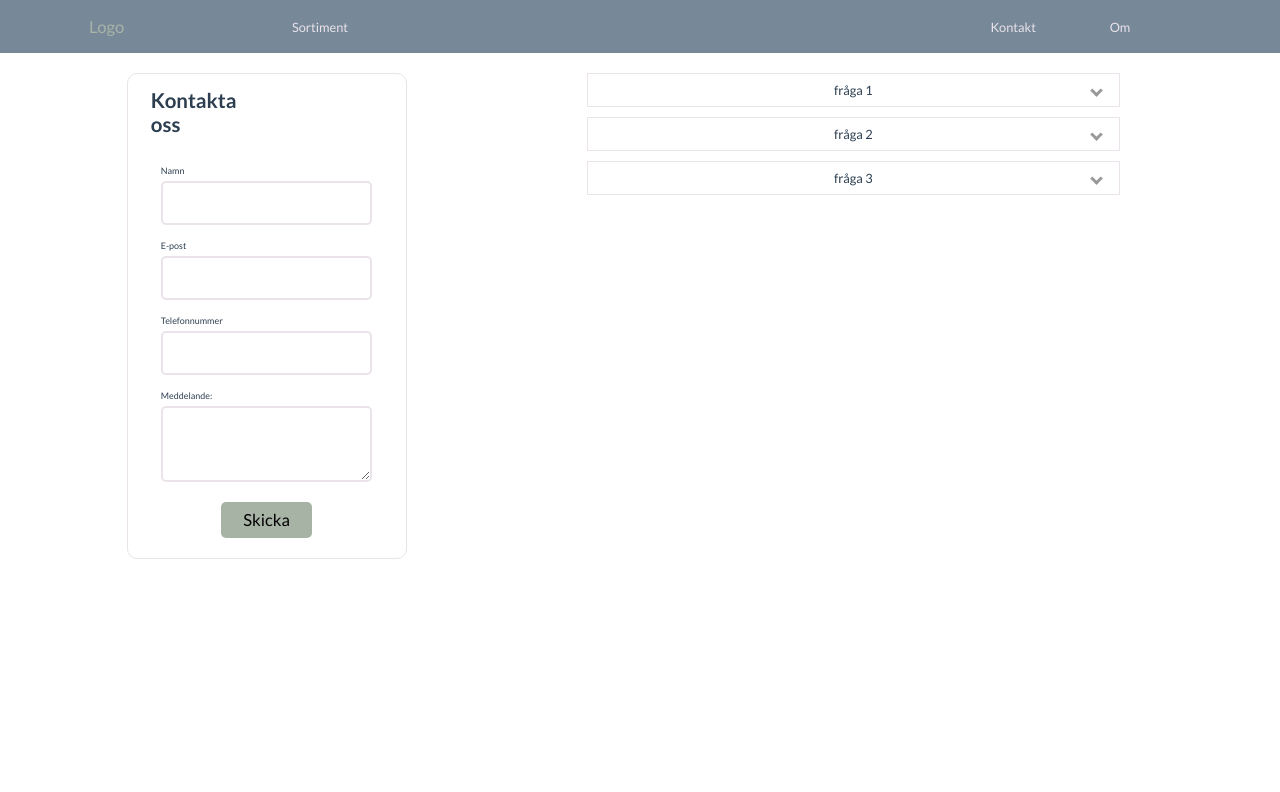
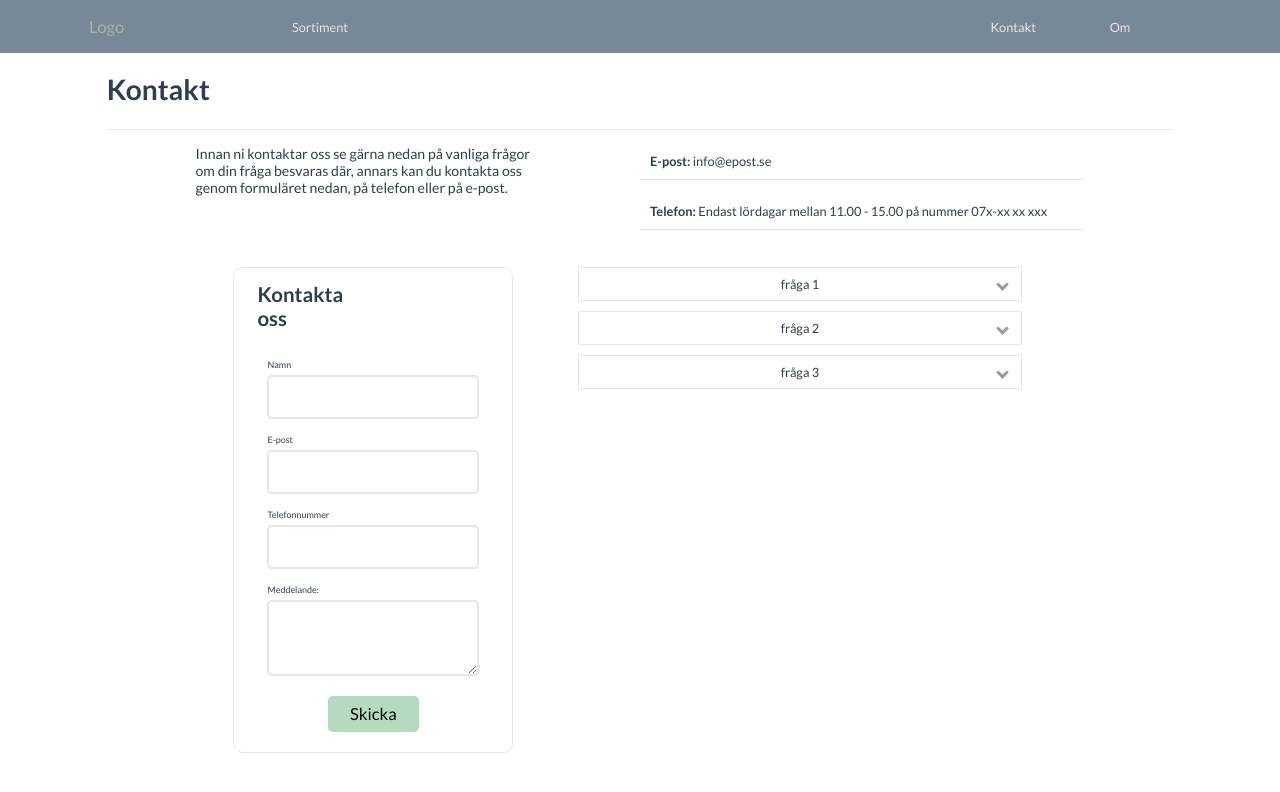
Before and after one commit to AndreasYpper/snickargladje, a Vue app in the folder frontend/snickargladje/: page /snickargladje/kontakt in a window 1280 px wide. Shown: the top 792 px of the page. Built offline with nearby package versions, Linux system fonts and the light colour scheme.

Commit message:
desktop changes for contact and produktview
Need to add styling for mobil device later.

```diff
--- /dev/null
+++ b/frontend/snickargladje/src/components/ContactCard.vue
@@ -0,0 +1,32 @@
+<template>
+  <div class="contact-card-container">
+    <div class="card">
+      <p><b>E-post:</b> info@epost.se</p>
+      <p>
+        <b>Telefon:</b> Endast lördagar mellan 11.00 - 15.00 på nummer 07x-xx xx
+        xxx
+      </p>
+    </div>
+  </div>
+</template>
+
+<script>
+export default {};
+</script>
+
+<style scoped>
+.contact-card-container {
+  display: grid;
+  grid-template-columns: repeat(12, 1fr);
+  grid-template-rows: auto;
+}
+.card {
+  grid-column: 3 / 13;
+  text-align: left;
+}
+.card p {
+  font-size: 1vw;
+  padding: 10px;
+  border-bottom: solid #eae3ea 1px;
+}
+</style>
--- a/frontend/snickargladje/src/components/ContactForm.vue
+++ b/frontend/snickargladje/src/components/ContactForm.vue
@@ -87,7 +87,7 @@ export default {};
   font-family: "Lato", sans-serif;
   font-size: 4vw;
   grid-column: 2 / 12;
-  background-color: #a7b3a5;
+  background-color: #b4dbc0;
   border: none;
   border-radius: 5px;
   cursor: pointer;
@@ -95,7 +95,7 @@ export default {};
   padding: 8px;
 }
 .send-button:hover {
-  background-color: #b4dbc0;
+  background-color: #a7b3a5;
 }
 .send-button:active {
   transform: translateY(2px);
@@ -163,13 +163,13 @@ export default {};
     font-family: "Lato", sans-serif;
     font-size: 1.3vw;
     grid-column: 4 / 10;
-    background-color: #a7b3a5;
+    background-color: #b4dbc0;
     border: none;
     border-radius: 5px;
     cursor: pointer;
   }
   .send-button:hover {
-    background-color: #b4dbc0;
+    background-color: #a7b3a5;
   }
   .send-button:active {
     transform: translateY(2px);
--- a/frontend/snickargladje/src/components/ProductItem.vue
+++ b/frontend/snickargladje/src/components/ProductItem.vue
@@ -9,7 +9,14 @@
         src="https://dl.dropboxusercontent.com/s/g4y93kq2h6qbs4n/test.svg?dl=0"
       />
     </div>
+    <div class="specefications">
+      <h2>Specfikation</h2>
+      <p><b>Material:</b> Furu</p>
+      <p><b>Tjocklek:</b> 10mm</p>
+      <p><b>Osv:</b> Osv</p>
+    </div>
     <div class="description">
+      <h2>Produkt beskrivning</h2>
       <p>
         Produkt beskrivning ..... "Lorem ipsum dolor sit amet, consectetur
         adipiscing elit, sed do eiusmod tempor incididunt ut labore et dolore
@@ -90,23 +97,36 @@ export default {};
     grid-template-rows: auto auto;
   }
   .header {
-    grid-column: 3 / 11;
+    grid-column: 2 / 11;
     grid-row: 1;
     text-align: left;
     font-size: 1.3vw;
   }
   .image-container {
-    grid-column: 3 / 11;
+    grid-column: 2 / 7;
     grid-row: 2;
+    border: #eae3ea solid 1px;
   }
   .image {
-    width: 50vw;
+    width: 40vw;
+  }
+  .specefications {
+    grid-column: 8 / 11;
+    grid-row: 2;
+    text-align: left;
+  }
+  .specefications h2 {
+    border-bottom: #eae3ea solid 2px;
+  }
+  .specefications p {
+    border-bottom: #eae3ea solid 1px;
+    font-size: 0.8vw;
   }
   .description {
-    grid-column: 3 / 11;
+    grid-column: 2 / 7;
     grid-row: 3;
     text-align: left;
-    font-size: 1.2vw;
+    font-size: 1vw;
   }
   .button-group {
     grid-column: 3 / 11;
--- a/frontend/snickargladje/src/views/ContactView.vue
+++ b/frontend/snickargladje/src/views/ContactView.vue
@@ -1,5 +1,21 @@
 <template>
   <div class="contact-container">
+    <div class="contact-info">
+      <div class="header">
+        <h1>Kontakt</h1>
+      </div>
+      <div class="info">
+        <p>
+          Innan ni kontaktar oss se gärna nedan på vanliga frågor om din fråga
+          besvaras där, annars kan du kontakta oss genom formuläret nedan, på
+          telefon eller på e-post.
+        </p>
+      </div>
+      <div class="card">
+        <ContactCard />
+      </div>
+    </div>
+
     <div class="contact-form">
       <ContactForm />
     </div>
@@ -12,11 +28,13 @@
 </template>
 
 <script>
+import ContactCard from "@/components/ContactCard";
 import ContactForm from "@/components/ContactForm";
 import Questions from "@/components/Questions";
 import { reactive } from "vue";
 export default {
   components: {
+    ContactCard,
     ContactForm,
     Questions,
   },
@@ -65,13 +83,31 @@ export default {
     grid-template-columns: repeat(12, 1fr);
     grid-template-rows: auto;
   }
+  .contact-info {
+    grid-column: 2 / 12;
+    grid-row: 1;
+    display: grid;
+    grid-template-columns: repeat(12, 1fr);
+  }
+  .header {
+    grid-column: 1 / 13;
+    text-align: left;
+    border-bottom: solid #eae3ea 1px;
+  }
+  .info {
+    grid-column: 2 / 6;
+    text-align: left;
+  }
+  .card {
+    grid-column: 6 / 12;
+  }
   .contact-form {
-    grid-column: 2 / 5;
-    grid-row: 1;
+    grid-column: 3 / 6;
+    grid-row: 2;
   }
   .questions {
-    grid-column: 6 / 12;
-    grid-row: 1;
+    grid-column: 6 / 11;
+    grid-row: 2;
     display: grid;
     grid-template-columns: repeat(12, 1fr);
     grid-template-rows: min-content min-content;
--- a/frontend/snickargladje/src/views/ProductView.vue
+++ b/frontend/snickargladje/src/views/ProductView.vue
@@ -34,7 +34,7 @@ export default {
     grid-template-rows: auto;
   }
   .product-item {
-    grid-column: 3 / 11;
+    grid-column: 1 / 13;
     grid-row: 1;
   }
 }
```
